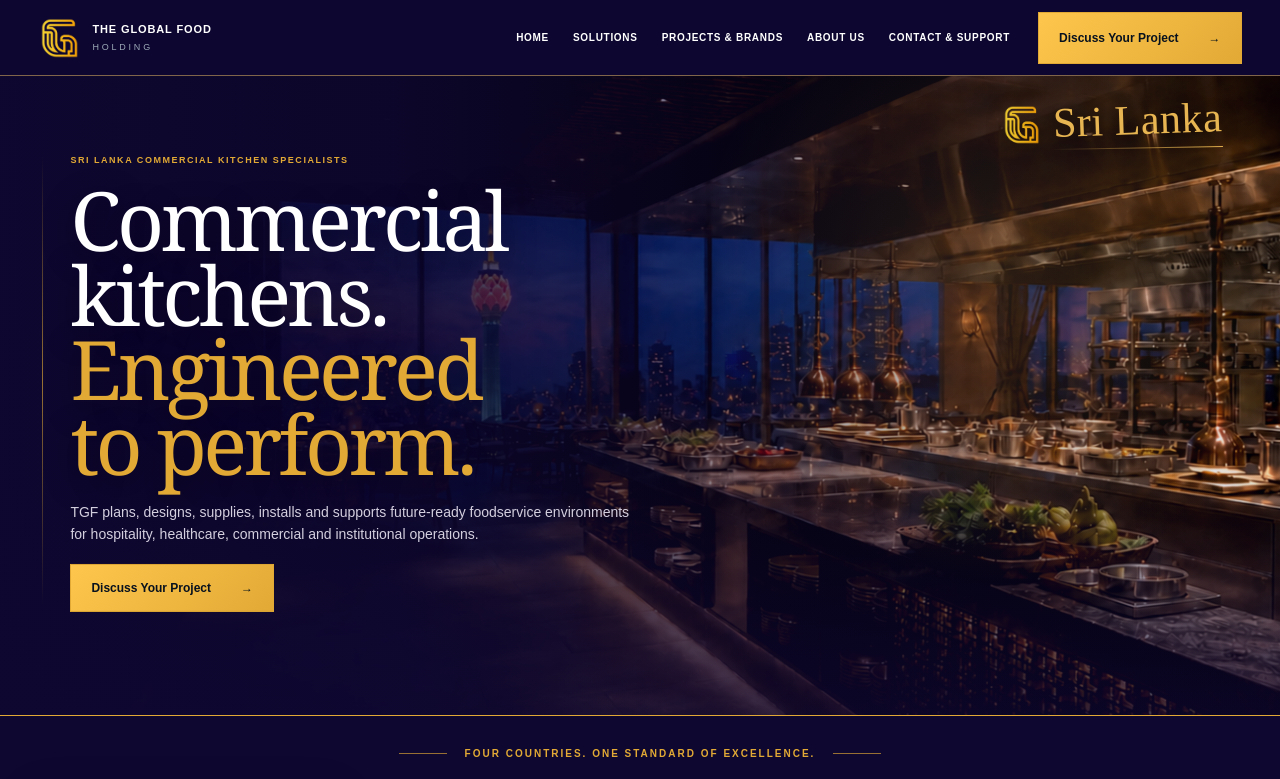
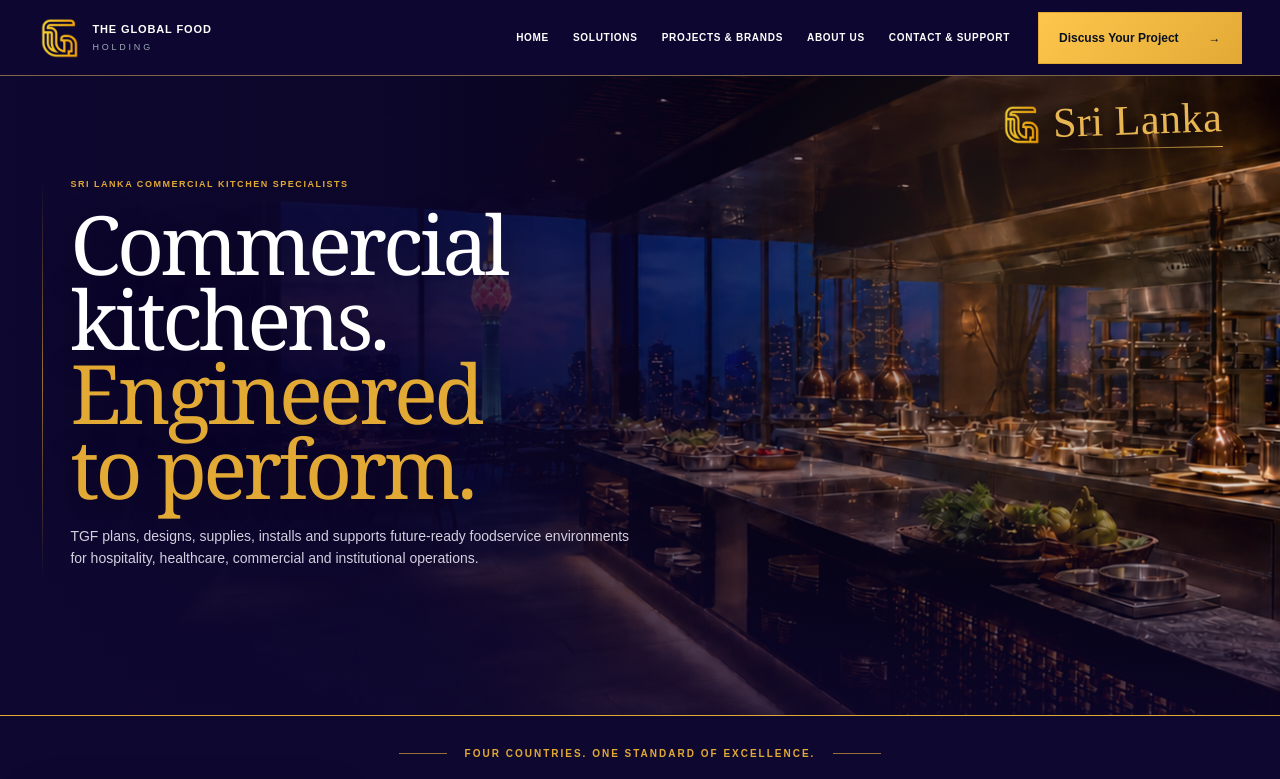
Before and after one commit to rasanjana1522/tgf-holdings-website, a Next.js app: page / in a window 1280 px wide. Shown: the top 779 px of the page. Built offline with nearby package versions, Linux system fonts and the light colour scheme; grey boxes are pictures that could not be loaded.

Commit message:
Remove hero project CTA

```diff
--- a/app/country-page.tsx
+++ b/app/country-page.tsx
@@ -21,7 +21,7 @@ const clients=[["Shangri-La",normalizedLogo("client-3")],["Marriott",normalizedL
 function AnchorHeader({base}:{base:string}){const links=[["home","Home"],["solutions","Solutions"],["projects-brands","Projects & Brands"],["about","About Us"],["contact-support","Contact & Support"]];return <header className="header country-header"><Link href={`${base}#home`} className="logo-link"><Logo/></Link><nav className="desktop-nav" aria-label="Page sections">{links.map(([id,label])=><a key={id} href={`${base}#${id}`}>{label}</a>)}</nav><a className="gold-btn header-cta" href={`${base}#contact-support`}>Discuss Your Project <span>→</span></a><details className="mobile-menu"><summary>Menu</summary><nav>{links.map(([id,label])=><a key={id} href={`${base}#${id}`}>{label}</a>)}</nav></details></header>}
 
 export function CountryPage({country}:{country:CountryKey}){const d=data[country];const base=countries.find(c=>c.key===country)!.route;return <div className={`country-page country-${country}`}><AnchorHeader base={base}/><main>
-  <section id="home" className="proto-hero country-hero"><div className="proto-hero-copy"><span className="country-eyebrow">{d.eyebrow}</span><h1>{d.headline}</h1><p>{d.intro}</p><a className="gold-btn" href={`${base}#contact-support`}>Discuss Your Project <span>→</span></a></div><span className="country-signature" aria-label={`TGF ${d.place}`}><img src="/tgf-logo.png" alt="" aria-hidden="true"/> {d.place}</span></section>
+  <section id="home" className="proto-hero country-hero"><div className="proto-hero-copy"><span className="country-eyebrow">{d.eyebrow}</span><h1>{d.headline}</h1><p>{d.intro}</p></div><span className="country-signature" aria-label={`TGF ${d.place}`}><img src="/tgf-logo.png" alt="" aria-hidden="true"/> {d.place}</span></section>
   <section className="proto-markets proto-wrap country-switcher"><div className="proto-rule-title"><span>Four countries. One standard of excellence.</span></div><div className="proto-market-grid">{countries.map((item,i)=><Link href={item.route} aria-current={item.key===country?"page":undefined} className={`proto-market market-${i+1} ${item.key===country?"current-market":""}`} key={item.key}><div className="market-symbol">{item.code}</div><b>{item.name}</b><span>→</span></Link>)}</div></section>
   <section className="fcsi-feature fcsi-feature-v2 proto-wrap" aria-labelledby="fcsi-title"><div className="fcsi-copy"><span className="country-eyebrow">Why choose TGF?</span><h2 id="fcsi-title">International standards.<br/><em>Local accountability.</em></h2><p>{country==="sri-lanka"?"The only Sri Lankan company with membership of Foodservice Consultants Society International.":"Regional foodservice expertise backed by membership of Foodservice Consultants Society International."}</p><div className="fcsi-proof"><span>Professional membership</span><b>FCSI · Asia Pacific</b></div></div><div className="fcsi-mark"><span>Recognised by</span><img src="/fcsi-asia-pacific.svg" alt="Foodservice Consultants Society International Asia Pacific"/></div></section>
   <section id="solutions" className="country-solutions proto-wrap"><div className="proto-rule-title"><span>End-to-end foodservice solutions</span></div><div className="country-service-grid">{services.map(([title,copy],i)=><article className="country-service-card" key={title}><div className={`service-photo service-photo-${i+1}`}/><div><i>{["◇","▦","❄","≋","◉"][i]}</i><h2>{title}</h2><p>{copy}</p><a href={`${base}#contact-support`}>›</a></div></article>)}</div></section>
```
